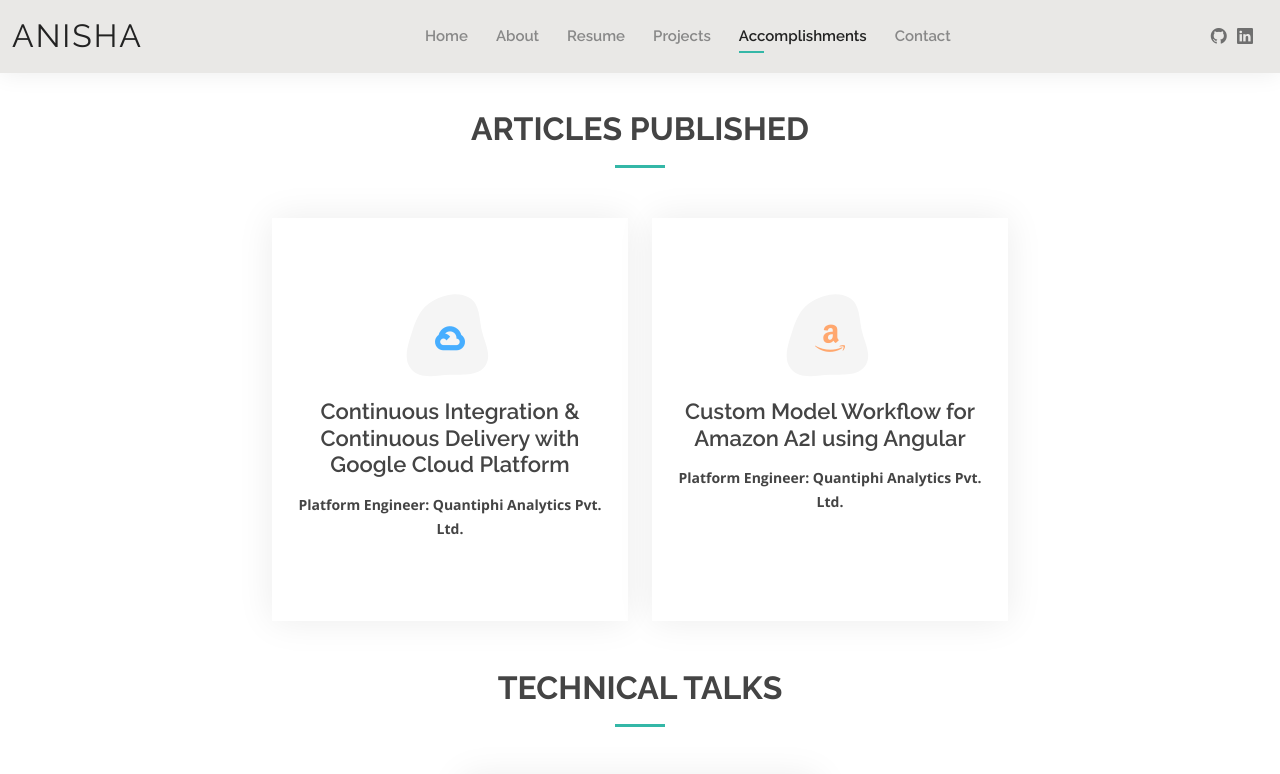
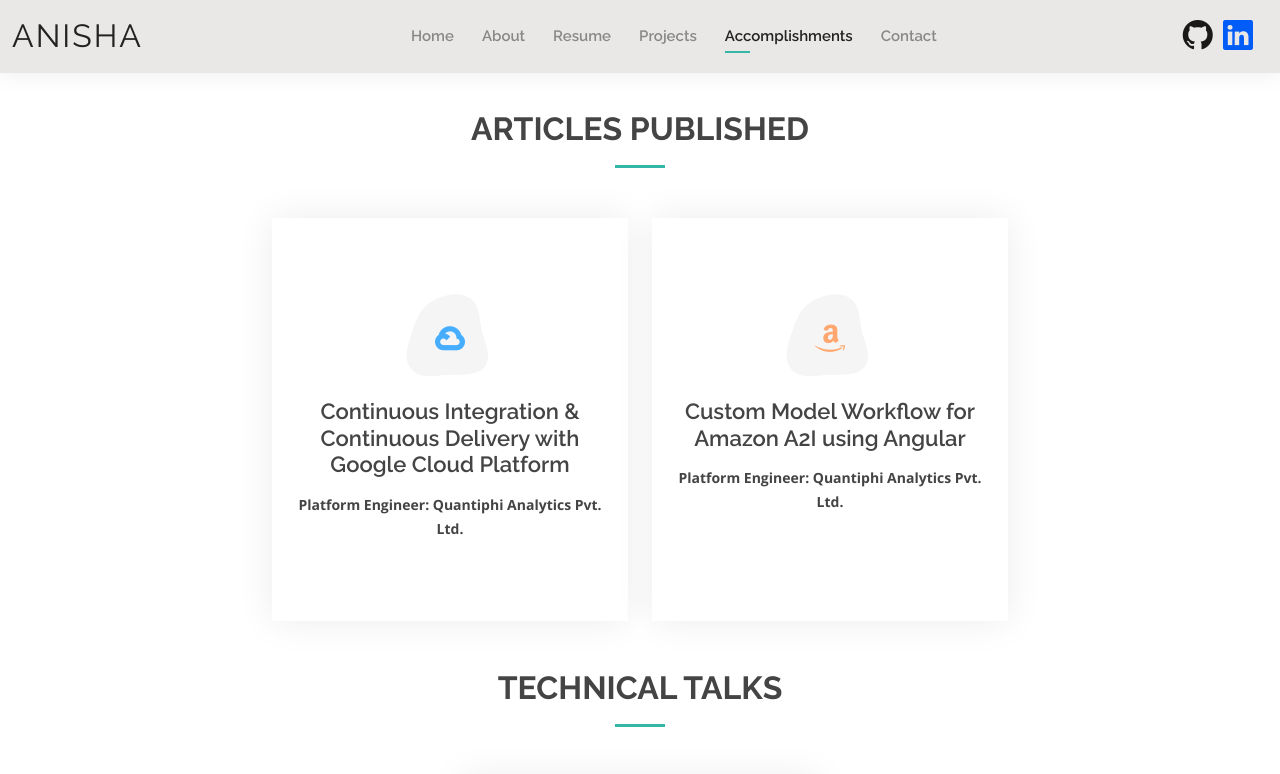
Before and after one commit to AnishaGharat/AnishaGharat.github.io, a plain HTML site: page portfolio.html in a window 1280 px wide. Shown: the top 774 px of the page. Drawn offline with nearby package versions, Linux system fonts and the light colour scheme; a script that the page names is missing.

Commit message:
update github, linkedln

```diff
--- a/portfolio.html
+++ b/portfolio.html
@@ -73,9 +73,8 @@
       </nav><!-- .navbar -->
 
       <div class="header-social-links">
-        <a href="https://github.com/AnishaGharat" class="github"><i class="bi bi-github"></i></a>
-        <a href="https://www.linkedin.com/in/anisha-gharat-1a133914/" class="linkedin"><i
-            class="bi bi-linkedin"></i></i></a>
+        <a href="https://github.com/AnishaGharat" class="github"><i class="bi bi-github" style="color: #1b1818; font-size: 30px;"></i></a>
+        <a href="https://www.linkedin.com/in/anisha-gharat-1a133914/" class="linkedin"><i class="bi bi-linkedin"style="color: #025cf7; font-size: 30px;"></i></i></a>
       </div>
 
     </div>
```
Also changed, not shown: about.html (+2 -4 lines), contact.html (+4 -5 lines), index.html (+2 -3 lines), resume.html (+2 -2 lines), services.html (+2 -2 lines), assets/img/about.jpg, 3 other files.
